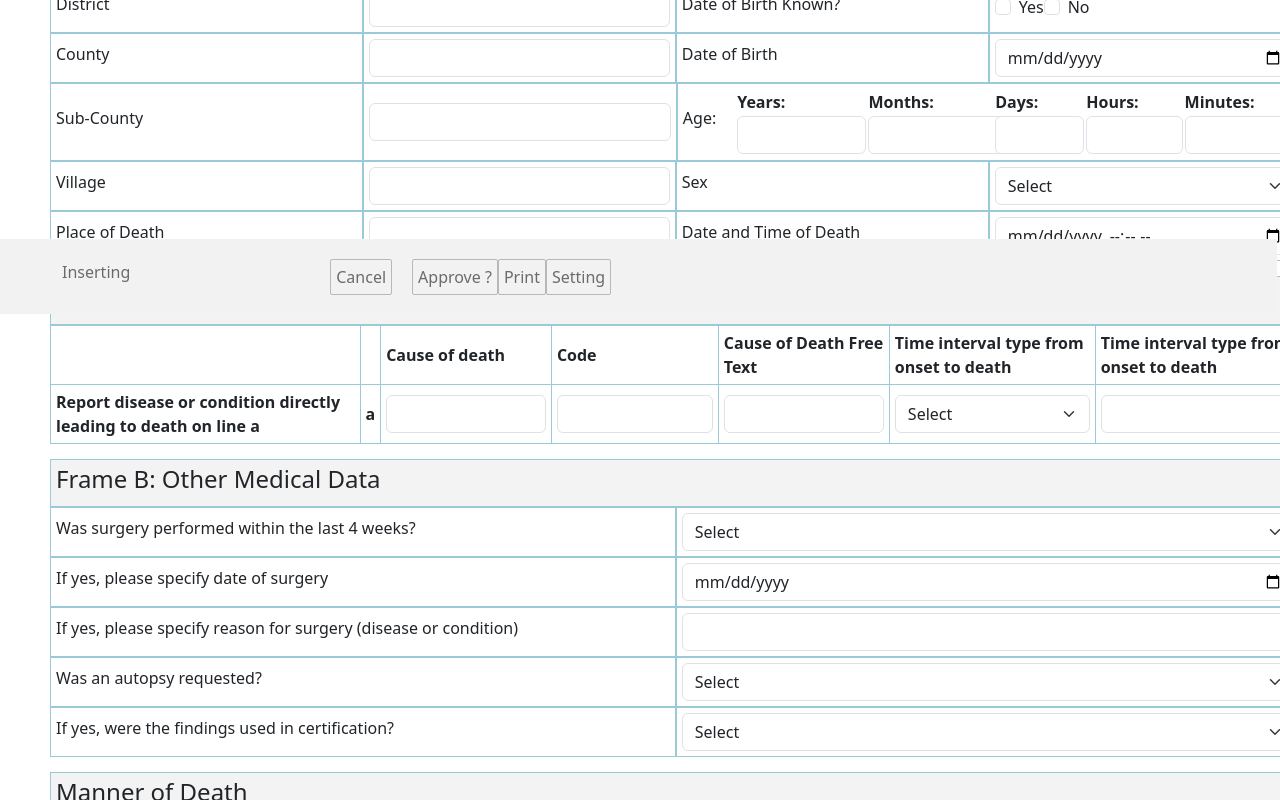
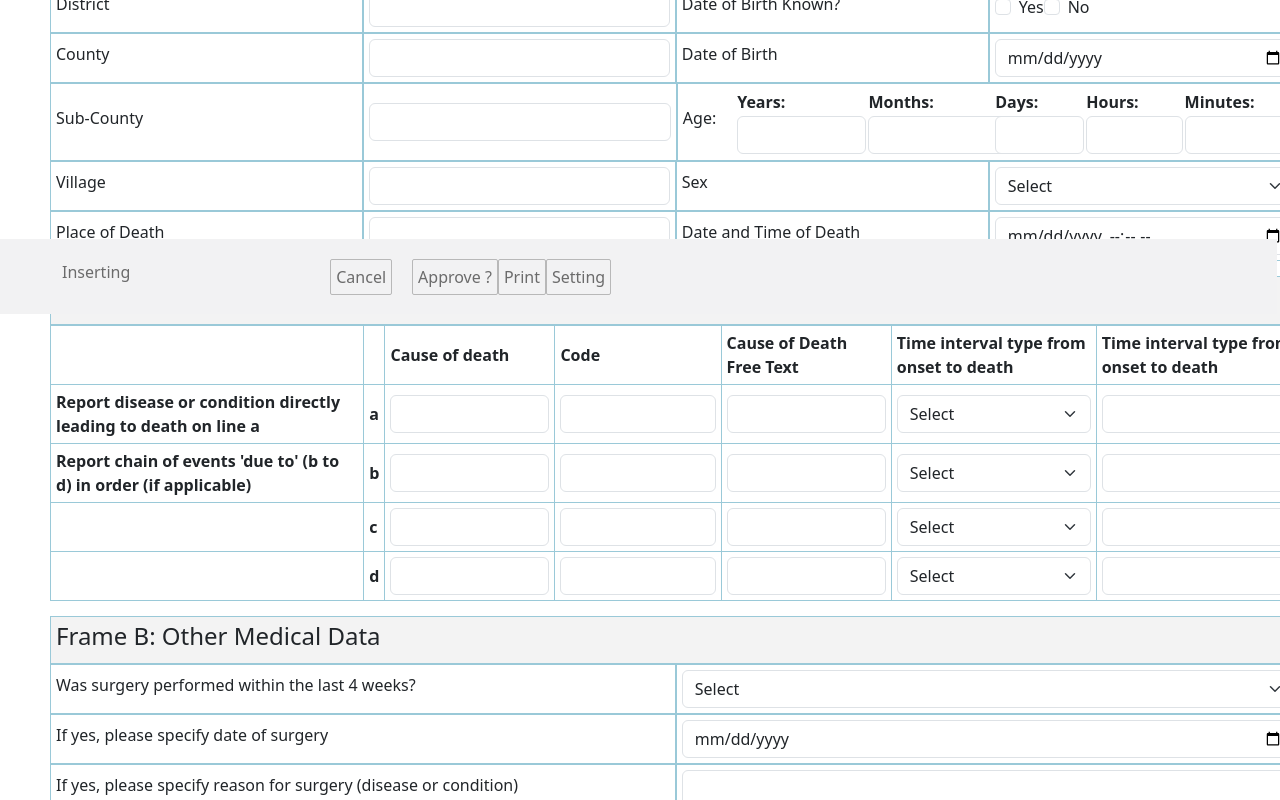
Before and after one commit to WalterTwijukye/mccod-local-react, a React (Vite) app: page / in a window 1280 px wide. Shown: the part 486-1286 px from the top of the page. Built offline with nearby package versions, Linux system fonts and the light colour scheme.

Commit message:
add rows

```diff
--- /dev/null
+++ b/src/components/CauseOfDeathRow.tsx
@@ -0,0 +1,56 @@
+import React from 'react';
+
+interface CauseOfDeathRowProps {
+  label: string;
+  rowLetter: string;
+  causeValue: string;
+  codeValue: string;
+  freeTextValue: string;
+  timeUnitValue: string;
+  timeQtyValue: string;
+  onChange: (e: React.ChangeEvent<HTMLInputElement | HTMLSelectElement>) => void;
+  onNestedChange: (field: string, subField: string, value: string) => void;
+}
+
+const CauseOfDeathRow: React.FC<CauseOfDeathRowProps> = ({
+  label,
+  rowLetter,
+  causeValue,
+  codeValue,
+  freeTextValue,
+  timeUnitValue,
+  timeQtyValue,
+  onChange,
+  onNestedChange
+}) => {
+  return (
+    <tr>
+      <th>{label}</th>
+      <th>{rowLetter}</th>
+      <td>
+        <input type="text" className="form-control" name={`causeOfDeath${rowLetter}`} value={causeValue} onChange={onChange} />
+      </td>
+      <td>
+        <input type="text" className="form-control" name={`code${rowLetter}`} value={codeValue} onChange={onChange} />
+      </td>
+      <td>
+        <input type="text" className="form-control" name={`causeOfDeathFreeText${rowLetter}`} value={freeTextValue} onChange={onChange} />
+      </td>
+      <td>
+        <select className="form-select" name={`Time_Interval_From_Onset_To_Death${rowLetter}.Time_Interval_Unit${rowLetter}`} value={timeUnitValue} onChange={(e) => onNestedChange(`Time_Interval_From_Onset_To_Death${rowLetter}`, `Time_Interval_Unit${rowLetter}`, e.target.value)}>
+          <option value="">Select</option>
+          <option value="Years">Years</option>
+          <option value="Months">Months</option>
+          <option value="Weeks">Weeks</option>
+          <option value="Days">Days</option>
+          <option value="Hours">Hours</option>
+        </select>
+      </td>
+      <td>
+        <input type="text" className="form-control" name={`Time_Interval_From_Onset_To_Death${rowLetter}.Time_Interval_Qtty${rowLetter}`} value={timeQtyValue} onChange={(e) => onNestedChange(`Time_Interval_From_Onset_To_Death${rowLetter}`, `Time_Interval_Qtty${rowLetter}`, e.target.value)} />
+      </td>
+    </tr>
+  );
+};
+
+export default CauseOfDeathRow;
--- a/src/components/MedFormDeath.tsx
+++ b/src/components/MedFormDeath.tsx
@@ -8,6 +8,7 @@ import useFacilityStore from '../stores/useFacilityStore';
 import { addEvent, getStats } from '../stores/useEventsDB';
 import { FormData } from '../types/FormData';
 import EventListModal from './EventListModal';
+import CauseOfDeathRow from './CauseOfDeathRow';
 
 const defaultFormData: FormData = {
     MOH_National_Case_Number: '',
@@ -560,66 +561,50 @@ const MedFormDeath: React.FC = () => {
                             </thead>
                             <tbody>
                                 {/* Row 1 */}
-                                <tr>
-                                    <th>Report disease or condition directly leading to death on line a</th>
-                                    <th>a</th>
-                                    <td>
-                                        <input
-                                            type="text"
-                                            className="form-control"
-                                            id="causeOfDeath1"
-                                            name="causeOfDeath1"
-                                            value={formData.causeOfDeath1}
+                                <CauseOfDeathRow
+                                    label="Report disease or condition directly leading to death on line a"
+                                    rowLetter="a"
+                                    causeValue={formData.causeOfDeath1}
+                                    codeValue={formData.code1}
+                                    freeTextValue={formData.causeOfDeathFreeText1}
+                                    timeUnitValue={formData.Time_Interval_From_Onset_To_Death1.Time_Interval_Unit1}
+                                    timeQtyValue={formData.Time_Interval_From_Onset_To_Death1.Time_Interval_Qtty1}
                                     onChange={handleInputChange}
+                                    onNestedChange={handleNestedChange}
                                 />
-                                    </td>
-                                    <td>
-                                        <input
-                                            type="text"
-                                            className="form-control"
-                                            id="code1"
-                                            name="code1"
-                                            value={formData.code1}
+                                <CauseOfDeathRow
+                                    label="Report chain of events 'due to' (b to d) in order (if applicable)"
+                                    rowLetter="b"
+                                    causeValue={formData.causeOfDeath2}
+                                    codeValue={formData.code2}
+                                    freeTextValue={formData.causeOfDeathFreeText2}
+                                    timeUnitValue={formData.Time_Interval_From_Onset_To_Death2.Time_Interval_Unit2}
+                                    timeQtyValue={formData.Time_Interval_From_Onset_To_Death2.Time_Interval_Qtty2}
                                     onChange={handleInputChange}
+                                    onNestedChange={handleNestedChange}
                                 />
-                                    </td>
-                                    <td>
-                                        <input
-                                            type="text"
-                                            className="form-control"
-                                            id="causeOfDeathFreeText1"
-                                            name="causeOfDeathFreeText1"
-                                            value={formData.causeOfDeathFreeText1}
+                                <CauseOfDeathRow
+                                    label=""
+                                    rowLetter="c"
+                                    causeValue={formData.causeOfDeath3}
+                                    codeValue={formData.code3}
+                                    freeTextValue={formData.causeOfDeathFreeText3}
+                                    timeUnitValue={formData.Time_Interval_From_Onset_To_Death3.Time_Interval_Unit3}
+                                    timeQtyValue={formData.Time_Interval_From_Onset_To_Death3.Time_Interval_Qtty3}
                                     onChange={handleInputChange}
+                                    onNestedChange={handleNestedChange}
                                 />
-                                    </td>
-                                    <td>
-                                        <select
-                                            className="form-select"
-                                            id="Time_Interval_From_Onset_To_Death1.Time_Interval_Unit1"
-                                            name="Time_Interval_From_Onset_To_Death1.Time_Interval_Unit1"
-                                            value={formData.Time_Interval_From_Onset_To_Death1.Time_Interval_Unit1}
-                                            onChange={(e) => handleNestedChange('Time_Interval_From_Onset_To_Death1', 'Time_Interval_Unit1', e.target.value)}
-                                        >
-                                            <option value="">Select</option>
-                                            <option value="Years">Years</option>
-                                            <option value="Months">Months</option>
-                                            <option value="Weeks">Weeks</option>
-                                            <option value="Days">Days</option>
-                                            <option value="Hours">Hours</option>
-                                        </select>
-                                    </td>
-                                    <td>
-                                        <input
-                                            type="text"
-                                            className="form-control"
-                                            id="Time_Interval_From_Onset_To_Death1.Time_Interval_Qtty1"
-                                            name="Time_Interval_From_Onset_To_Death1.Time_Interval_Qtty1"
-                                            value={formData.Time_Interval_From_Onset_To_Death1.Time_Interval_Qtty1}
-                                            onChange={(e) => handleNestedChange('Time_Interval_From_Onset_To_Death1', 'Time_Interval_Qtty1', e.target.value)}
+                                <CauseOfDeathRow
+                                    label=""
+                                    rowLetter="d"
+                                    causeValue={formData.causeOfDeath4}
+                                    codeValue={formData.code4}
+                                    freeTextValue={formData.causeOfDeathFreeText4}
+                                    timeUnitValue={formData.Time_Interval_From_Onset_To_Death4.Time_Interval_Unit4}
+                                    timeQtyValue={formData.Time_Interval_From_Onset_To_Death4.Time_Interval_Qtty4}
+                                    onChange={handleInputChange}
+                                    onNestedChange={handleNestedChange}
                                 />
-                                    </td>
-                                </tr>
                                 {/* Add rows 2-9 similarly */}
                             </tbody>
                         </table>
```
Lines whose indentation alone changed are shown as unchanged.
